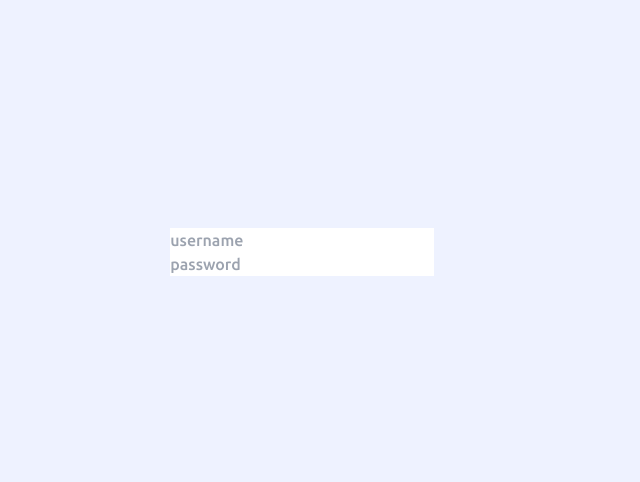
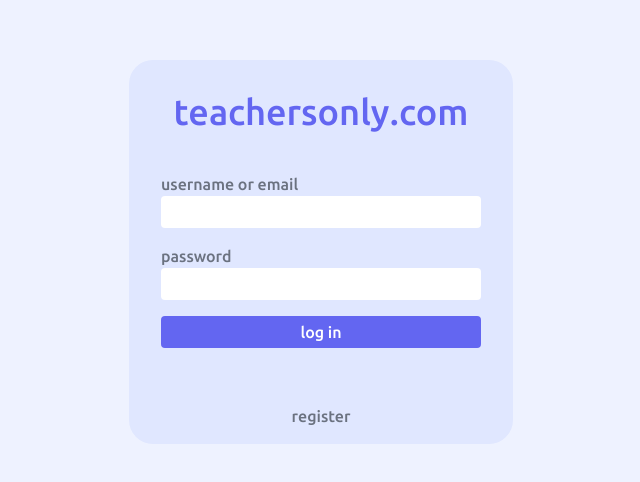
Before and after one commit to mathletedev/teachersonly.com, a Next.js app in the folder web/: page / in a window 1280 px wide. Shown: the part 148-630 px from the top of the page, without its empty margins (319-959 px from the left). Built offline with nearby package versions, Linux system fonts and the light colour scheme; no server answers.

Commit message:
upgrade next and login ui

```diff
--- a/web/package.json
+++ b/web/package.json
@@ -26,7 +26,7 @@
 		"@apollo/client": "^3.4.16",
 		"@heroicons/react": "^1.0.4",
 		"graphql": "^15.6.1",
-		"next": "11.1.2",
+		"next": "^12.0.1",
 		"react": "17.0.2",
 		"react-dom": "17.0.2"
 	},
--- a/web/src/components/dash/Dash.tsx
+++ b/web/src/components/dash/Dash.tsx
@@ -6,7 +6,7 @@ const Dash: FC = () => {
 	const { data } = useQuery(QUERY_ME_USERNAME);
 
 	return (
-		<div className="text-lg text-default">
+		<div className="text-center text-lg text-default">
 			hello, {data?.me?.username.toLowerCase()}!
 		</div>
 	);
--- a/web/src/components/welcome/Welcome.tsx
+++ b/web/src/components/welcome/Welcome.tsx
@@ -23,29 +23,45 @@ const Welcome: FC = () => {
 	if (loading) return <Loading />;
 
 	return (
+		<div className="flex flex-col pb-4 bg-indigo-100 rounded-3xl m-auto h-96 w-96">
+			<div className="text-center text-4xl text-indigo-500 pt-8 pb-10 unselectable">
+				teachersonly.com
+			</div>
 			<form
-			onSubmit={(e) => {
+				onSubmit={async (e) => {
 					e.preventDefault();
 
-				login({ variables: { username, password } });
+					const { data } = await login({ variables: { username, password } });
+					if (!data.login) alert("invalid username or password");
 				}}
-			className="m-auto"
+				className="px-8"
 			>
+				<div>
+					<label className="text-default">username or email</label>
 					<input
 						value={username}
-				placeholder="username"
 						onChange={(e) => setUsername(e.target.value)}
+						className="w-full text-input"
 					/>
-			<div></div>
+				</div>
+				<div className="h-4"></div>
+				<div>
+					<label className="text-default">password</label>
 					<input
+						type="password"
 						value={password}
-				placeholder="password"
 						onChange={(e) => setPassword(e.target.value)}
+						className="w-full text-input"
 					/>
-			<button type="submit" className="invisible">
-				login
+				</div>
+				<div className="h-4"></div>
+				<button type="submit" className="w-full text-button">
+					log in
 				</button>
 			</form>
+			<div className="flex-grow"></div>
+			<div className="text-center cursor-pointer text-default">register</div>
+		</div>
 	);
 };
 
--- a/web/src/styles/globals.css
+++ b/web/src/styles/globals.css
@@ -12,6 +12,11 @@ body {
 	@apply text-gray-500;
 
 	@apply dark:text-gray-400;
+}
+
+.unselectable {
+	@apply select-none;
+	@apply cursor-default;
 }
 
 .text-button {
@@ -37,6 +42,13 @@ body {
 	@apply dark:hover:text-indigo-300;
 }
 
+.text-input {
+	@apply rounded;
+	@apply outline-none;
+	@apply py-1;
+	@apply px-3;
+}
+
 .sidebar-item {
 	@apply flex;
 	@apply text-gray-500;
```
Also changed, not shown: web/tsconfig.json (+15 -4 lines), 1 other file (tests, documents, lock files or other folders). Lines whose indentation alone changed are shown as unchanged.
